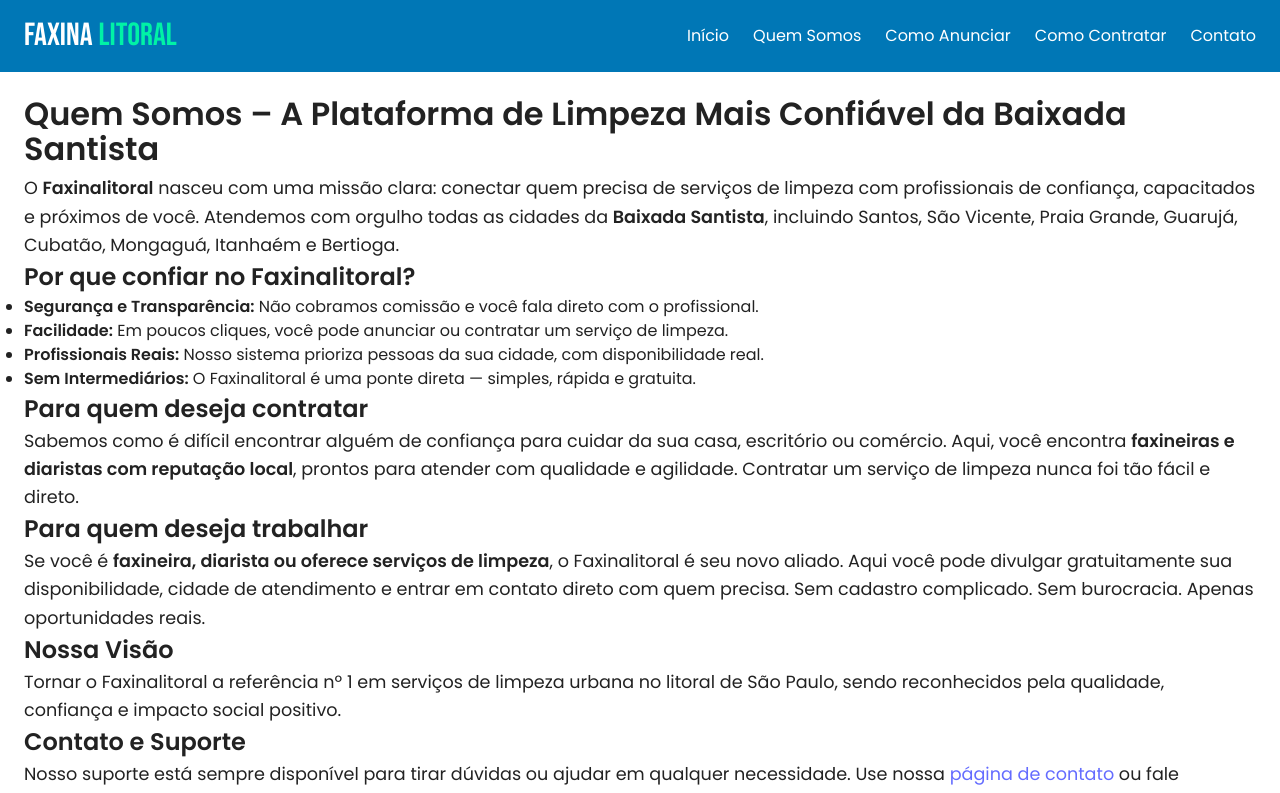
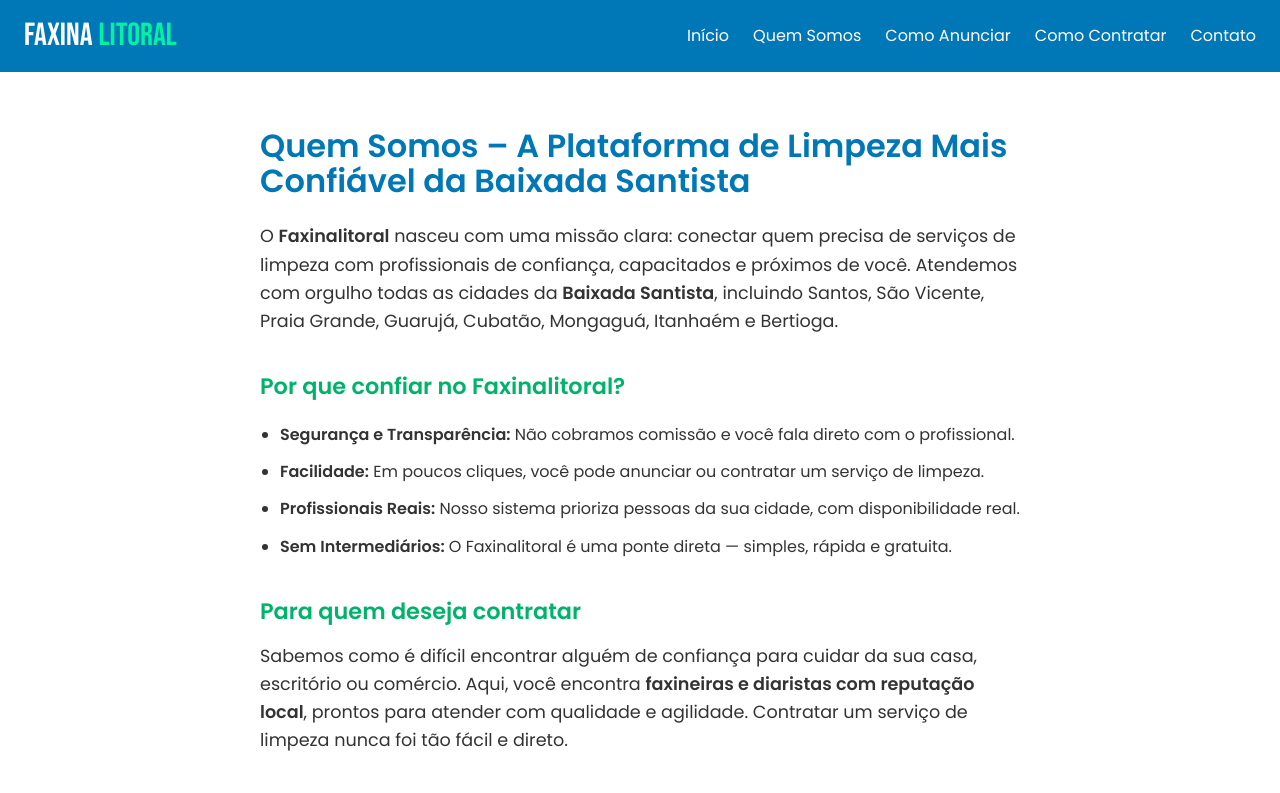
Before and after one commit to countdracula6/faxina-litoral, a React (Vite) app: page /quem-somos in a window 1280 px wide. Shown: the top 793 px of the page. Built offline with nearby package versions, Linux system fonts and the light colour scheme.

Commit message:
Fixing CSS

```diff
--- a/src/pages/QuemSomos.jsx
+++ b/src/pages/QuemSomos.jsx
@@ -3,7 +3,7 @@ import './QuemSomos.css'
 
 export default function QuemSomos() {
   return (
-    <section>
+     <section className="quem-somos">
       <h1>Quem Somos – A Plataforma de Limpeza Mais Confiável da Baixada Santista</h1>
 
       <p>
```
